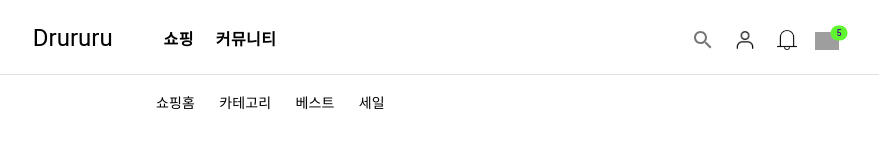
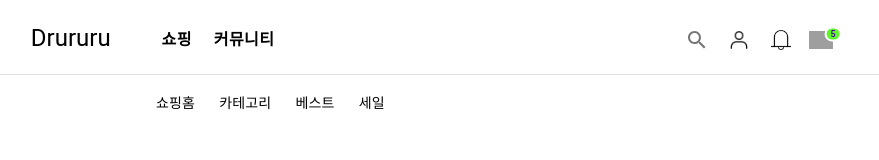
Before and after one commit to ZayaDB/ezkorea, a React (Create React App) app: page / in a window 1280 px wide. Shown: the top 160 px of the page, without its empty margins (204-1083 px from the left). Built offline with nearby package versions, Linux system fonts and the light colour scheme; grey boxes are pictures that could not be loaded.

Commit message:
style: edit cart badge

```diff
--- a/src/components/common/Header.tsx
+++ b/src/components/common/Header.tsx
@@ -197,9 +197,15 @@ export default function Header(props: HeaderProps) {
               badgeContent={5}
               color='secondary'
               sx={{
-                width: '32px',
-                height: '15px',
-                '& .MuiBadge-badge': { fontSize: 9, height: 15, minWidth: 10 },
+                '& .MuiBadge-badge': {
+                  fontSize: 9,
+                  height: 15,
+                  minWidth: 10,
+                  right: 8,
+                  top: 11,
+                  padding: '0 4px',
+                  border: '2px solid white',
+                },
               }}
             >
               <IconButton
```
